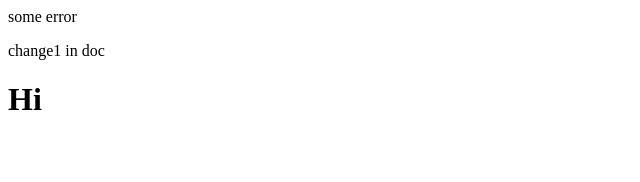
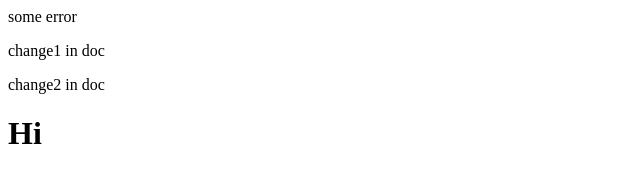
Before and after one commit to DanaDonev/my-website, a plain HTML site: page index.html in a window 1280 px wide. Shown: the whole page, without its empty margins (0-640 px from the left). Drawn offline with Linux system fonts and the light colour scheme.

Commit message:
developer change 2

```diff
--- a/index.html
+++ b/index.html
@@ -1,4 +1,5 @@
 some error
 <p>change1 in doc</p>
+<p>change2 in doc</p>
 
 <h1>Hi</h1>
```
